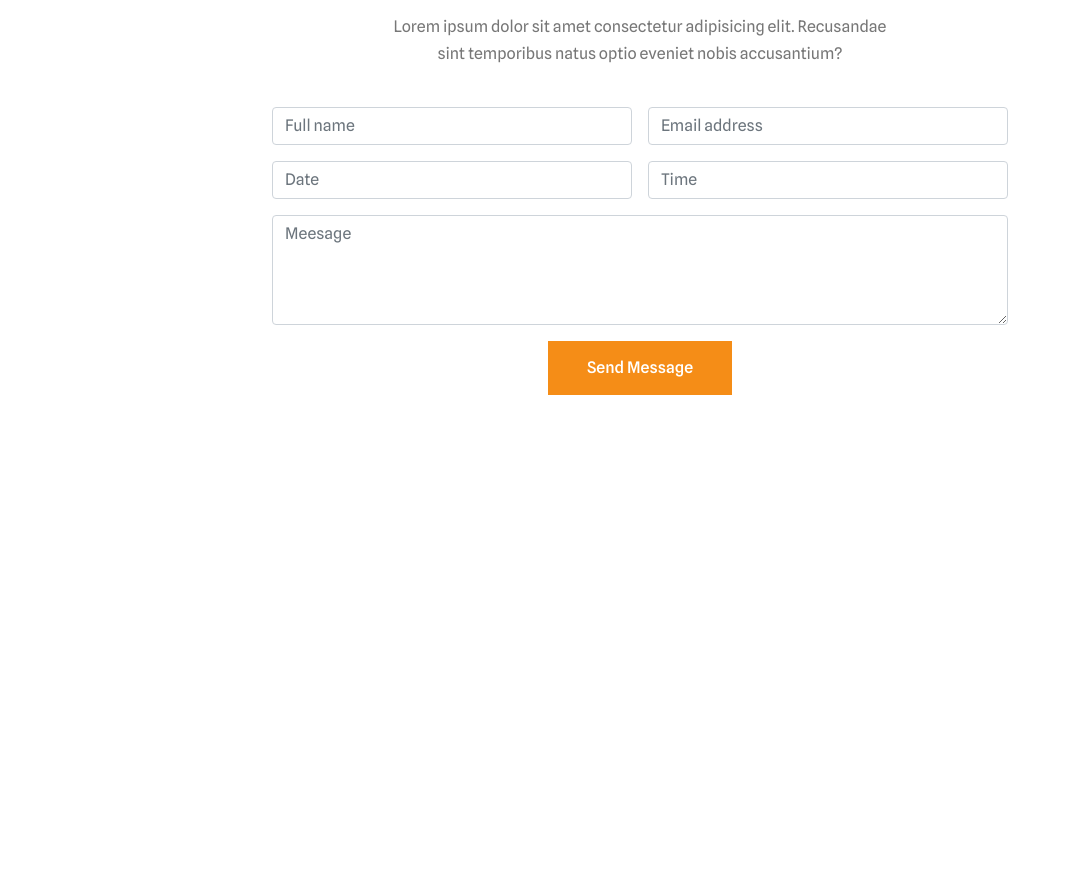
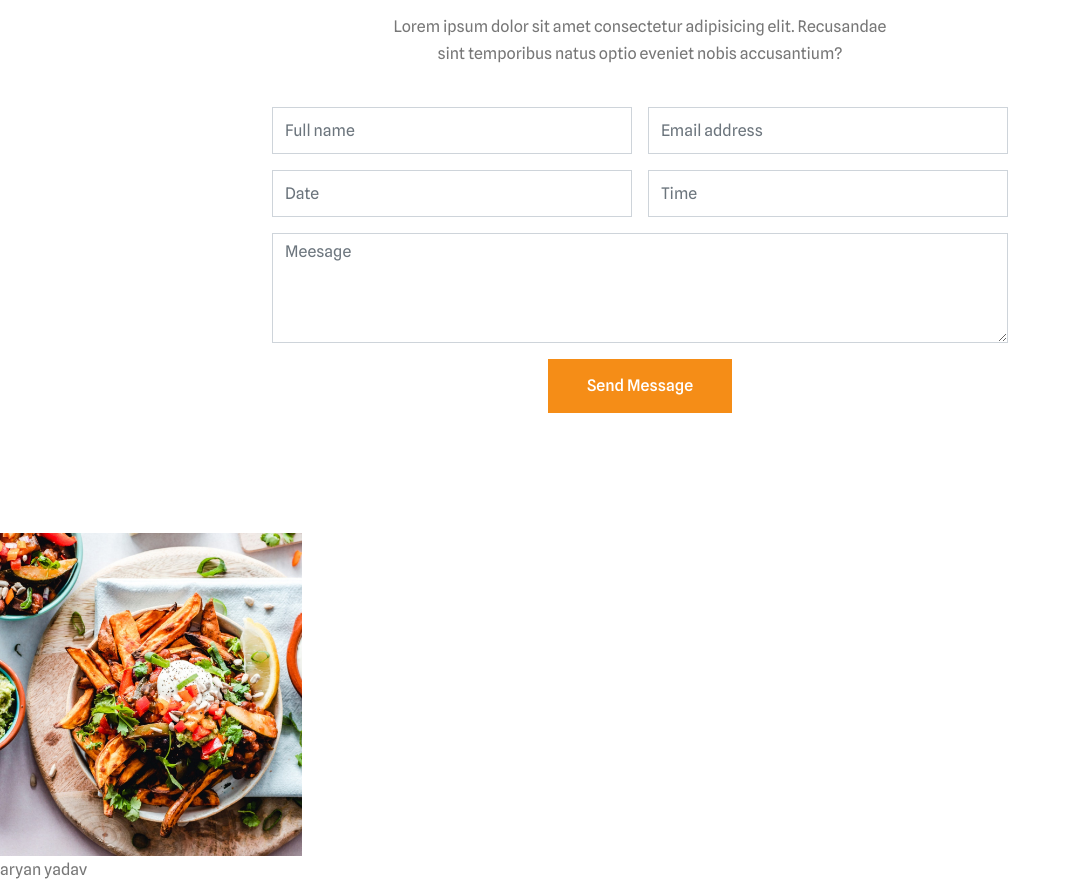
Before and after one commit to aryan-ya/Restaurant-website, a plain HTML site: page restaurant-web/index.html in a window 1280 px wide. Shown: the part 5286-6169 px from the top of the page, without its empty margins (0-1071 px from the left). Before the commit the page ends 5801 px from the top, so only its background shows below. Drawn offline with nearby package versions, Linux system fonts and the light colour scheme.

Commit message:
reservation

```diff
--- a/restaurant-web/assets/css/style.css
+++ b/restaurant-web/assets/css/style.css
@@ -182,3 +182,21 @@ section{
 #reviews .carousel-indicators {
     margin-bottom: -3rem;
 }
+
+
+
+
+
+/* reservation */
+#reservation .form-control {
+    border-radius: 0;
+}
+
+#reservation .form-control:focus {
+    box-shadow: none;
+    border-color: #F58d17;
+}
+
+#reservation input.form-control {
+    height: 47px;
+}
--- a/restaurant-web/index.html
+++ b/restaurant-web/index.html
@@ -940,6 +940,25 @@ Menu -->
   </div>
 </section>
 
+
+
+
+<!-- insta post  -->
+<div class="row">
+  <div class="col-lg-3 col-sm-6">
+  <div class="insta-posts">
+    <img src="./assets/images/insta_post01.jpg" alt="" srcset="">
+
+    aryan yadav
+  </div>
+
+
+
+
+  </div>
+</div>
+
+
   <script src="https://cdn.jsdelivr.net/npm/bootstrap@5.0.2/dist/js/bootstrap.bundle.min.js"
     integrity="sha384-MrcW6ZMFYlzcLA8Nl+NtUVF0sA7MsXsP1UyJoMp4YLEuNSfAP+JcXn/tWtIaxVXM"
     crossorigin="anonymous"></script>
```
